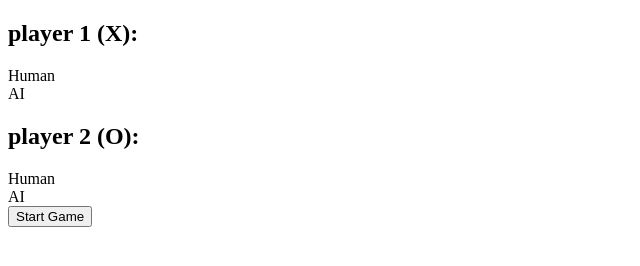
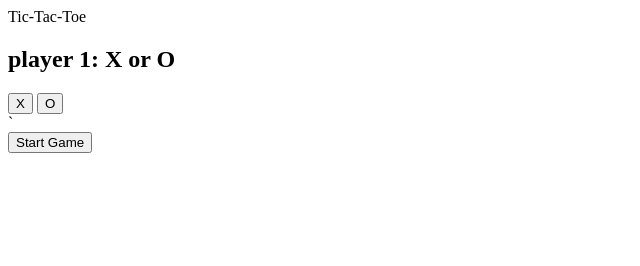
Before and after one commit to majorux/ticTacToe, a plain HTML site: page index.html in a window 1280 px wide. Shown: the whole page, without its empty margins (0-640 px from the left). Drawn offline with Linux system fonts and the light colour scheme.

Commit message:
add html elements

```diff
--- a/index.html
+++ b/index.html
@@ -7,21 +7,16 @@
     <title>Document</title>
 </head>
 <body>
+    <header>Tic-Tac-Toe</header>
     <div class="setup">
         <div class="chooseplayertype">
-            <h2>player 1 (X):</h2>
+            <h2>player 1: X or O</h2>
             <div class="selecttype">
-                <div class="selection human one">Human</div>
-                <div class="selection AI one">AI</div>
+                <button class="selection-X">X</button>
+                <button class="selection-O">O</button>
             </div>
         </div>
-        <div class="chooseplayertype">
-            <h2>player 2 (O):</h2>
-            <div class="selecttype">
-                <div class="selection human two">Human</div>
-                <div class="selection AI two">AI</div>
-            </div>
-        </div>
+        `
         <div class="startbuttondiv">
             <button class="startgame">Start Game</button>
         </div>
```
